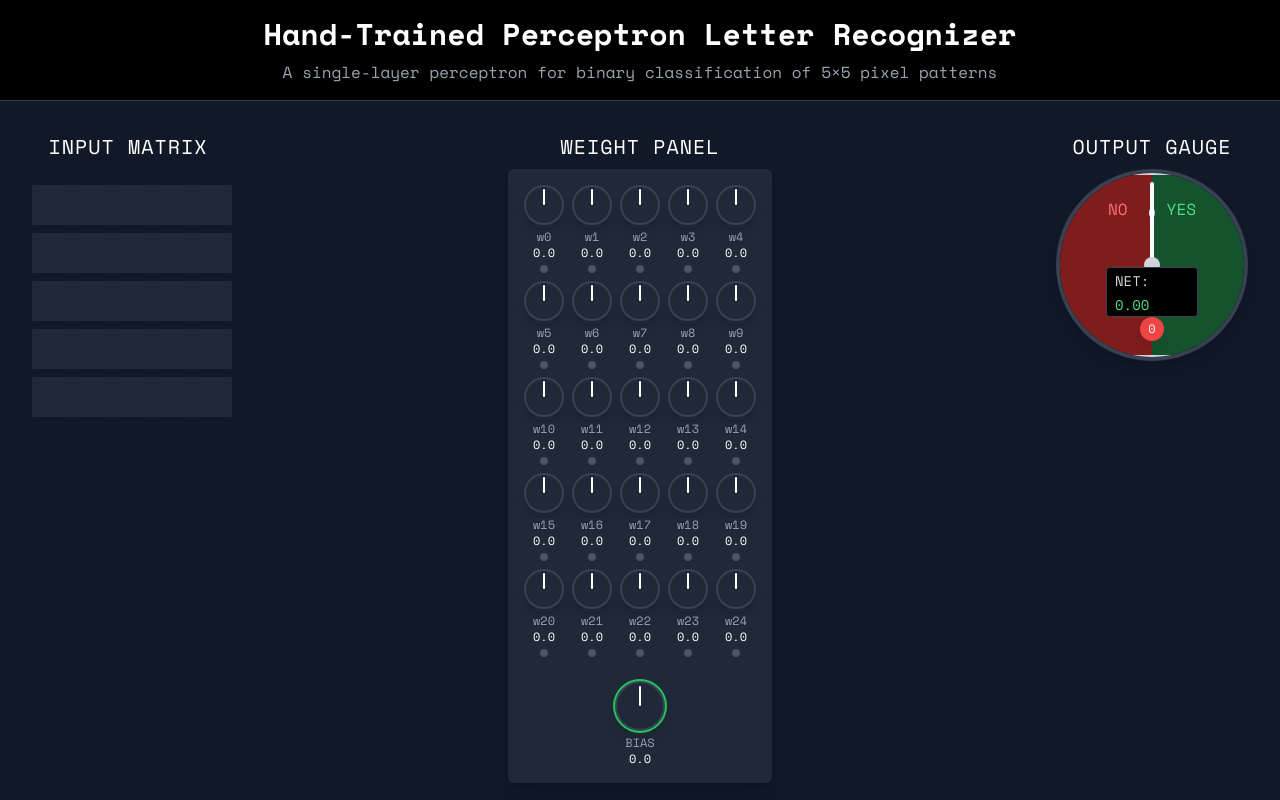
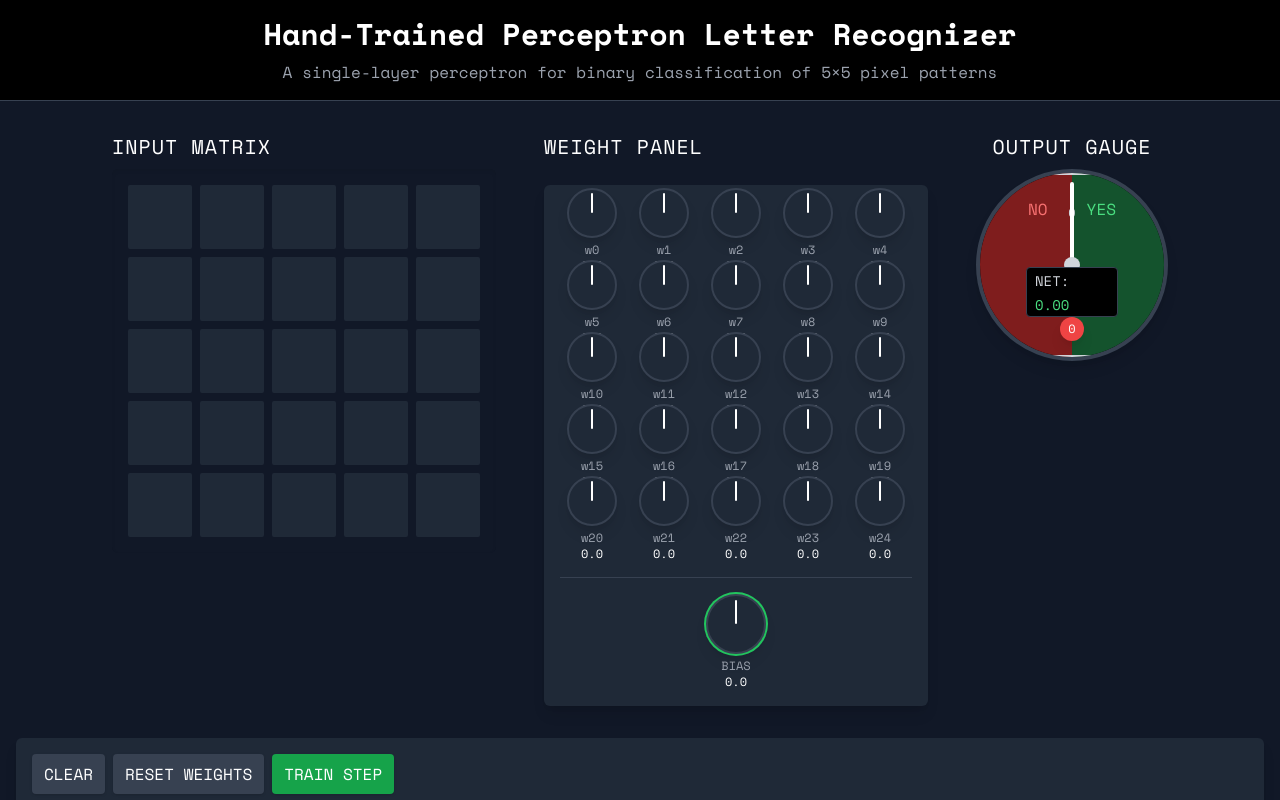
Before and after one commit to freeman-jiang/knob-ml, a React (Vite) app: page / in a window 1280 px wide. Shown: the top 800 px of the page. Built offline with nearby package versions, Linux system fonts and the light colour scheme.

Commit message:
Refactor component imports and improve layout in App, InputMatrix, Knob, and WeightPanel. Adjusted styles for better responsiveness and readability. Cleaned up code formatting for consistency.

```diff
--- a/src/App.tsx
+++ b/src/App.tsx
@@ -1,9 +1,8 @@
-import React from 'react';
-import usePerceptron from './hooks/usePerceptron';
-import InputMatrix from './components/InputMatrix';
-import WeightPanel from './components/WeightPanel';
-import OutputGauge from './components/OutputGauge';
-import ControlBar from './components/ControlBar';
+import ControlBar from "./components/ControlBar";
+import InputMatrix from "./components/InputMatrix";
+import OutputGauge from "./components/OutputGauge";
+import WeightPanel from "./components/WeightPanel";
+import usePerceptron from "./hooks/usePerceptron";
 
 function App() {
   const {
@@ -28,23 +27,21 @@ function App() {
             Hand-Trained Perceptron Letter Recognizer
           </h1>
           <p className="text-center text-gray-400 mt-2 font-mono">
-            A single-layer perceptron for binary classification of 5×5 pixel patterns
+            A single-layer perceptron for binary classification of 5×5 pixel
+            patterns
           </p>
         </div>
       </header>
 
-      <main className="container mx-auto px-4 py-8">
-        <div className="grid grid-cols-1 lg:grid-cols-5 gap-8">
+      <main className="w-full px-4 py-8">
+        <div className="flex flex-row flex-wrap justify-center gap-12">
           {/* Left column: Input Matrix */}
-          <div className="lg:col-span-1">
-            <InputMatrix
-              inputs={state.inputs}
-              toggleInput={toggleInput}
-            />
+          <div className="">
+            <InputMatrix inputs={state.inputs} toggleInput={toggleInput} />
           </div>
 
           {/* Middle column: Weight Panel */}
-          <div className="lg:col-span-3">
+          <div className="">
             <WeightPanel
               weights={state.weights}
               bias={state.bias}
@@ -58,11 +55,8 @@ function App() {
           </div>
 
           {/* Right column: Output Gauge */}
-          <div className="lg:col-span-1">
-            <OutputGauge
-              net={state.net}
-              output={state.output}
-            />
+          <div className="">
+            <OutputGauge net={state.net} output={state.output} />
           </div>
         </div>
 
@@ -93,7 +87,9 @@ function App() {
                 <li>Set your target output (YES=1 or NO=0)</li>
                 <li>Adjust weights by rotating knobs</li>
                 <li>Watch the output gauge respond in real-time</li>
-                <li>Green/red halos around knobs suggest which weights to adjust</li>
+                <li>
+                  Green/red halos around knobs suggest which weights to adjust
+                </li>
               </ol>
             </div>
             <div>
@@ -108,11 +104,14 @@ function App() {
             </div>
           </div>
           <div className="mt-6 border-t border-gray-700 pt-4">
-            <h3 className="font-mono text-lg mb-2">Understanding Perceptrons</h3>
+            <h3 className="font-mono text-lg mb-2">
+              Understanding Perceptrons
+            </h3>
             <p className="text-gray-300">
-              The perceptron calculates a weighted sum of inputs (NET = Σ w_i × x_i + bias).
-              If NET {'>'} 0, output is YES (1); otherwise, it's NO (0).
-              Training adjusts weights to minimize error: w_new = w_old + lr × (target - output) × input.
+              The perceptron calculates a weighted sum of inputs (NET = Σ w_i ×
+              x_i + bias). If NET {">"} 0, output is YES (1); otherwise, it's NO
+              (0). Training adjusts weights to minimize error: w_new = w_old +
+              lr × (target - output) × input.
             </p>
           </div>
         </div>
--- a/src/components/InputMatrix.tsx
+++ b/src/components/InputMatrix.tsx
@@ -1,4 +1,4 @@
-import React from 'react';
+import React from "react";
 
 interface InputMatrixProps {
   inputs: number[];
@@ -7,14 +7,16 @@ interface InputMatrixProps {
 
 const InputMatrix: React.FC<InputMatrixProps> = ({ inputs, toggleInput }) => {
   return (
-    <div className="flex flex-col items-center">
-      <h2 className="text-xl font-mono mb-2 uppercase tracking-wider">Input Matrix</h2>
-      <div className="grid grid-cols-5 gap-2 bg-gray-900 p-4 rounded-md shadow-inner">
+    <div className="w-96">
+      <h2 className="text-xl font-mono mb-2 uppercase tracking-wider self-center">
+        Input Matrix
+      </h2>
+      <div className="grid grid-cols-5 gap-2 bg-gray-900 p-4 rounded-md shadow-inner self-center">
         {inputs.map((input, index) => (
           <button
             key={index}
-            className={`w-8 h-8 sm:w-10 sm:h-10 rounded-sm transition-all transform ${
-              input ? 'bg-green-500 shadow-lg scale-105' : 'bg-gray-800'
+            className={`w-16 h-16 rounded-sm transition-all transform ${
+              input ? "bg-green-500 shadow-lg scale-105" : "bg-gray-800"
             }`}
             onClick={() => toggleInput(index)}
             aria-label={`Toggle pixel ${index}`}
--- a/src/components/WeightPanel.tsx
+++ b/src/components/WeightPanel.tsx
@@ -1,5 +1,5 @@
-import React from 'react';
-import Knob from './Knob';
+import React from "react";
+import Knob from "./Knob";
 
 interface WeightPanelProps {
   weights: number[];
@@ -7,8 +7,8 @@ interface WeightPanelProps {
   inputs: number[];
   updateWeight: (index: number, value: number) => void;
   updateBias: (value: number) => void;
-  weightHints: ('increase' | 'decrease' | 'correct')[];
-  biasHint: 'increase' | 'decrease' | 'correct';
+  weightHints: ("increase" | "decrease" | "correct")[];
+  biasHint: "increase" | "decrease" | "correct";
   training: boolean;
 }
 
@@ -23,39 +23,44 @@ const WeightPanel: React.FC<WeightPanelProps> = ({
   training,
 }) => {
   return (
-    <div className="flex flex-col items-center">
-      <h2 className="text-xl font-mono mb-2 uppercase tracking-wider">Weight Panel</h2>
-      <div className="bg-gray-800 p-4 rounded-md shadow-lg">
+    <div className="w-96">
+      <h2 className="text-xl font-mono mb-2 uppercase tracking-wider self-center">
+        Weight Panel
+      </h2>
+      <div className="bg-gray-800 p-4 rounded-md shadow-lg self-center mt-6">
         <div className="grid grid-cols-5 gap-2">
           {weights.map((weight, index) => (
-            <div key={index} className="flex flex-col items-center">
+            <div
+              key={index}
+              className="flex flex-col items-center justify-center w-16 h-16"
+            >
               <Knob
                 value={weight}
                 min={-10}
                 max={10}
                 onChange={(value) => updateWeight(index, value)}
-                size={40}
+                size={50}
                 hint={weightHints[index]}
                 disabled={training}
                 label={`w${index}`}
               />
               <div
                 className={`w-2 h-2 rounded-full mt-1 ${
-                  inputs[index] ? 'bg-green-500' : 'bg-gray-600'
+                  inputs[index] ? "bg-green-500" : "bg-gray-600"
                 }`}
               />
             </div>
           ))}
         </div>
 
-        <div className="mt-6 flex justify-center">
+        <div className="mt-6 flex justify-center border-t border-gray-700 pt-4">
           <div className="flex flex-col items-center">
             <Knob
               value={bias}
               min={-10}
               max={10}
               onChange={updateBias}
-              size={50}
+              size={60}
               hint={biasHint}
               disabled={training}
               label="BIAS"
@@ -67,4 +72,4 @@ const WeightPanel: React.FC<WeightPanelProps> = ({
   );
 };
 
-export default WeightPanel
+export default WeightPanel;
```
Also changed, not shown: src/components/Knob.tsx (+28 -23 lines).
